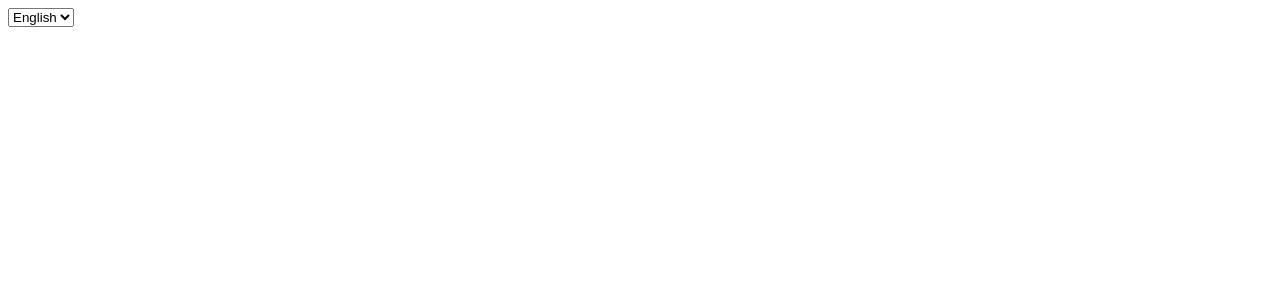
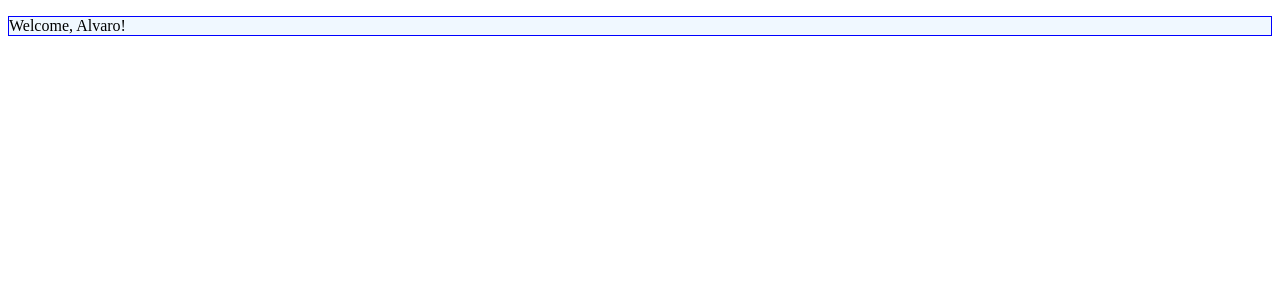
Before and after one commit to SamaJabri/Develhope-Web-React, a React (Create React App) app: page / in a window 1280 px wide. Shown: the top 300 px of the page. Built offline with nearby package versions, Linux system fonts and the light colour scheme.

Commit message:
Solved forty-third exercise

```diff
--- a/src/App.jsx
+++ b/src/App.jsx
@@ -1,27 +1,8 @@
 import React, { Component } from "react";
-import DisplayLanguage from "./components/language/DisplayLanguage";
-import { LanguageContext } from "./components/language/LanguageContext";
+import Welcome from "./components/welcome/Welcome";
 
 export default class App extends Component {
-  state = {
-    language: "",
-  };
-
   render() {
-    return (
-      <div>
-        <select
-          value={this.state.language}
-          onChange={(e) => this.setState({ language: e.target.value })}
-        >
-          <option value="english">English</option>
-          <option value="arabic">Arabic</option>
-        </select>
-
-        <LanguageContext.Provider value={this.state.language}>
-          <DisplayLanguage />
-        </LanguageContext.Provider>
-      </div>
-    );
+    return <Welcome name="Alvaro" />;
   }
 }
--- a/src/components/welcome/Welcome.jsx
+++ b/src/components/welcome/Welcome.jsx
@@ -1,7 +1,5 @@
-import React, { Component } from "react";
+import React from "react";
 
-export default class Welcome extends Component {
-  render() {
-    return <p className="welcome">Welcome, {this.props.name}!</p>;
-  }
+export default function Welcome(props) {
+  return <p className="welcome">Welcome, {props.name}!</p>;
 }
```
